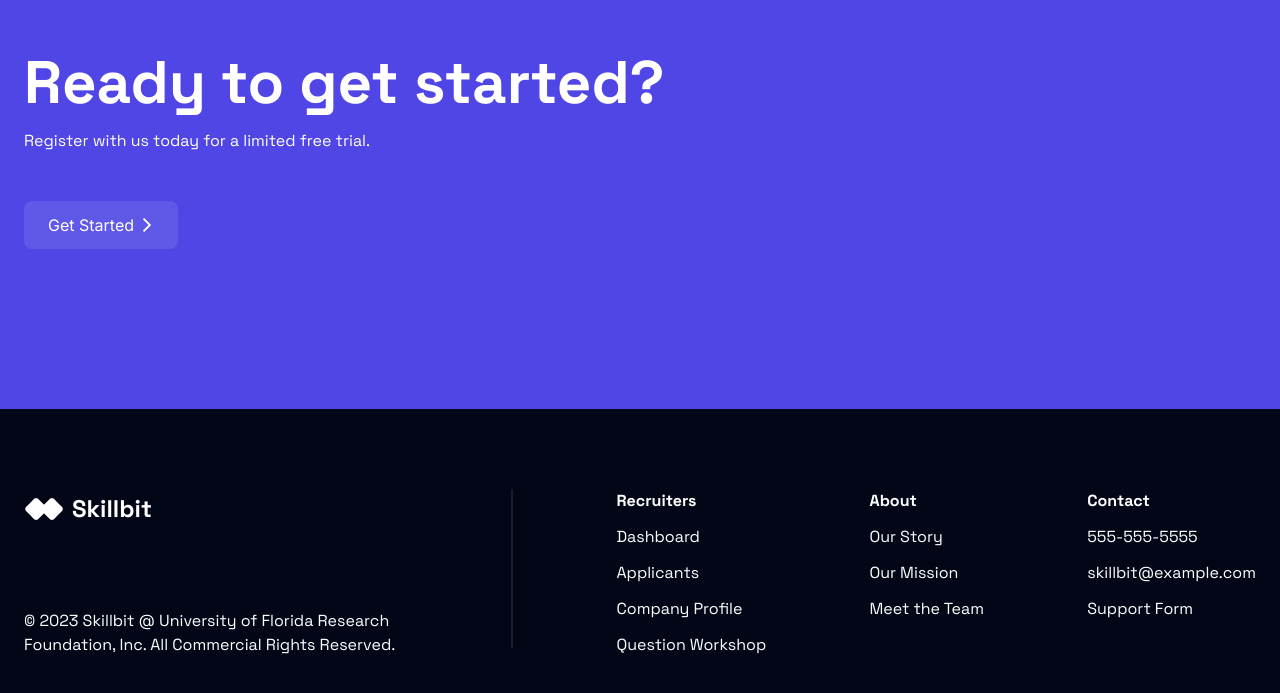
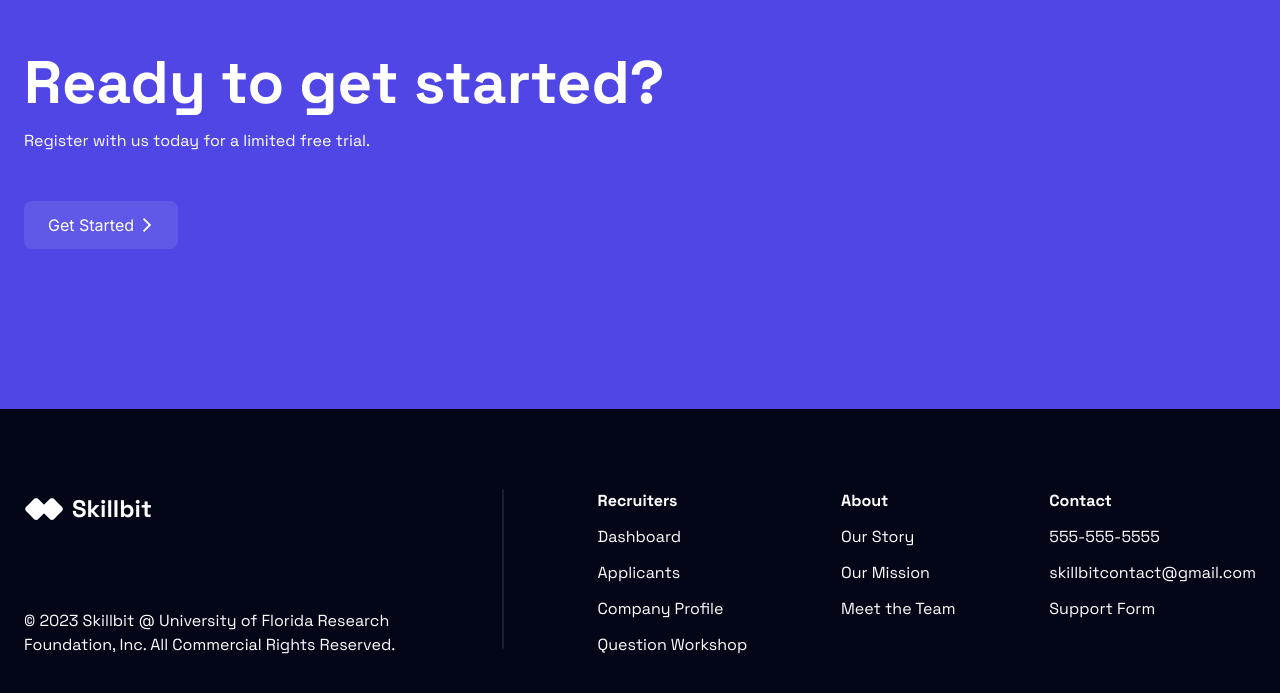
Before and after one commit to davidnoq/skillbit, a Next.js app: page / in a window 1280 px wide. Shown: the part 3561-4254 px from the top of the page. Built offline with nearby package versions, Linux system fonts and the light colour scheme.

Commit message:
update contact email

```diff
--- a/app/page.tsx
+++ b/app/page.tsx
@@ -364,7 +364,7 @@ export default function Home() {
                   <p>555-555-5555</p>
                 </li>
                 <li>
-                  <p>skillbit@example.com</p>
+                  <p>skillbitcontact@gmail.com</p>
                 </li>
                 <li>
                   <p>Support Form</p>
```
